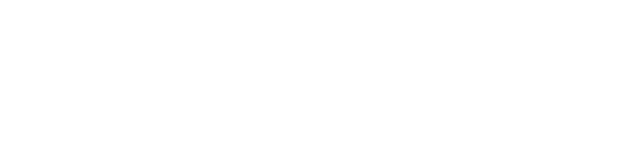
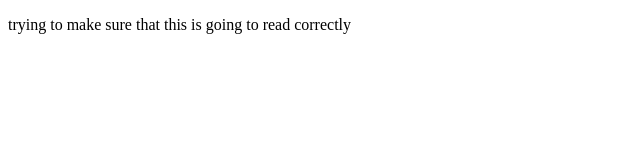
Before and after one commit to genniebean48/PugetSoundActivism, a plain HTML site: page HomePage/homePage.html in a window 1280 px wide. Shown: the whole page, without its empty margins (0-640 px from the left). Drawn offline with Linux system fonts and the light colour scheme.

Commit message:
emma : emma

```diff
--- a/HomePage/homePage.html
+++ b/HomePage/homePage.html
@@ -2,7 +2,8 @@
 <html lang="en">
 <head>
     <meta charset="UTF-8">
-    <title>Title</title>
+    <title>Gennie's Title</title>
+    <p>trying to make sure that this is going to read correctly</p>
 </head>
 <body>
 
```
